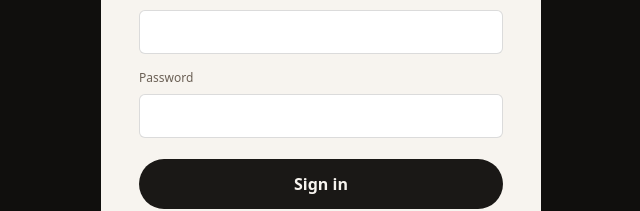
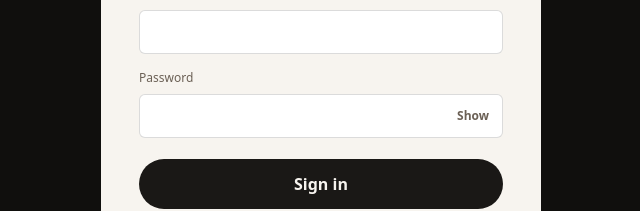
Before and after one commit to rinrinsmw/cobaju, a React (Vite) app in the folder apps/frontend/: page / in a window 1280 px wide. Shown: the part 346-557 px from the top of the page, without its empty margins (319-959 px from the left). Built offline with nearby package versions, Linux system fonts and the light colour scheme; a web font is replaced by a local one.

Commit message:
feat: added Show/Hide button

```diff
--- a/apps/frontend/src/components/AuthScreen.tsx
+++ b/apps/frontend/src/components/AuthScreen.tsx
@@ -6,6 +6,7 @@ export default function AuthScreen() {
   const [mode, setMode] = useState<'login' | 'register'>('login')
   const [email, setEmail] = useState('')
   const [password, setPassword] = useState('')
+  const [showPassword, setShowPassword] = useState(false)
   const [error, setError] = useState('')
   const [submitting, setSubmitting] = useState(false)
 
@@ -25,11 +26,13 @@ export default function AuthScreen() {
       {sessionMessage && <p role="alert" style={{ color: '#9f3a32', fontSize: 13, marginBottom: 18 }}>{sessionMessage}</p>}
       <form onSubmit={submit} style={{ display: 'grid', gap: 15 }}>
         <label style={{ fontSize: 12, color: '#6b6055' }}>Email<input style={inputStyle} type="email" name="email" autoComplete="email" required value={email} onChange={event => setEmail(event.target.value)} /></label>
-        <label style={{ fontSize: 12, color: '#6b6055' }}>
-          Password
+        <div style={{ fontSize: 12, color: '#6b6055' }}>
+          <label htmlFor="auth-password">Password</label>
+          <div style={{ position: 'relative', marginTop: 7 }}>
             <input
-            style={inputStyle}
-            type="password"
+              id="auth-password"
+              style={{ ...inputStyle, marginTop: 0, paddingRight: 72 }}
+              type={showPassword ? 'text' : 'password'}
               name="password"
               autoComplete={mode === 'login' ? 'current-password' : 'new-password'}
               aria-describedby={mode === 'register' ? 'registration-password-help' : undefined}
@@ -38,16 +41,27 @@ export default function AuthScreen() {
               value={password}
               onChange={event => setPassword(event.target.value)}
             />
+            <button
+              type="button"
+              aria-label={showPassword ? 'Hide password' : 'Show password'}
+              aria-pressed={showPassword}
+              onClick={() => setShowPassword(!showPassword)}
+              style={passwordToggleButton}
+            >
+              {showPassword ? 'Hide' : 'Show'}
+            </button>
+          </div>
           {mode === 'register' && <span id="registration-password-help" style={{ display: 'block', marginTop: 6 }}>Use at least 8 characters.</span>}
-        </label>
+        </div>
         {error && <p role="alert" style={{ color: '#9f3a32', fontSize: 13 }}>{error}</p>}
         <button disabled={submitting} style={primaryButton}>{submitting ? 'Please wait…' : mode === 'login' ? 'Sign in' : 'Create account'}</button>
       </form>
-      <button onClick={() => { setMode(mode === 'login' ? 'register' : 'login'); setError('') }} style={switchButton}>{mode === 'login' ? 'New here? Create an account' : 'Already have an account? Sign in'}</button>
+      <button onClick={() => { setMode(mode === 'login' ? 'register' : 'login'); setShowPassword(false); setError('') }} style={switchButton}>{mode === 'login' ? 'New here? Create an account' : 'Already have an account? Sign in'}</button>
     </div>
   </main>
 }
 
 const inputStyle: CSSProperties = { display: 'block', width: '100%', marginTop: 7, padding: '12px 13px', border: '1px solid rgba(0,0,0,.14)', borderRadius: 6, background: 'white', font: 'inherit' }
+const passwordToggleButton: CSSProperties = { position: 'absolute', top: 0, right: 0, height: '100%', minWidth: 60, padding: '0 12px', border: 0, background: 'transparent', color: '#6b6055', fontSize: 12, fontWeight: 600, cursor: 'pointer' }
 const primaryButton: CSSProperties = { marginTop: 6, padding: 13, border: 0, borderRadius: 999, background: '#1a1816', color: '#f7f4ef', fontWeight: 600, cursor: 'pointer' }
 const switchButton: CSSProperties = { width: '100%', minHeight: 44, marginTop: 18, padding: '10px 8px', border: 0, background: 'transparent', color: '#6b6055', fontSize: 13, cursor: 'pointer' }
```
Also changed, not shown: 1 other file (tests, documents, lock files or other folders). Lines whose indentation alone changed are shown as unchanged.
